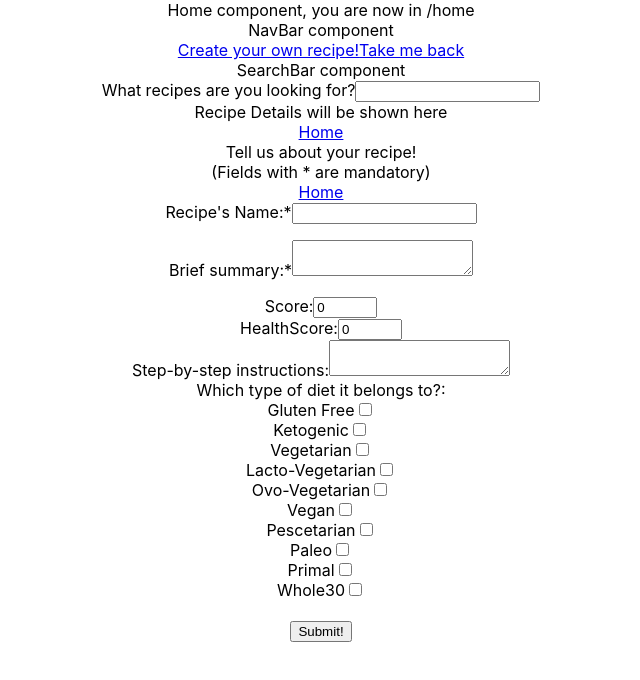
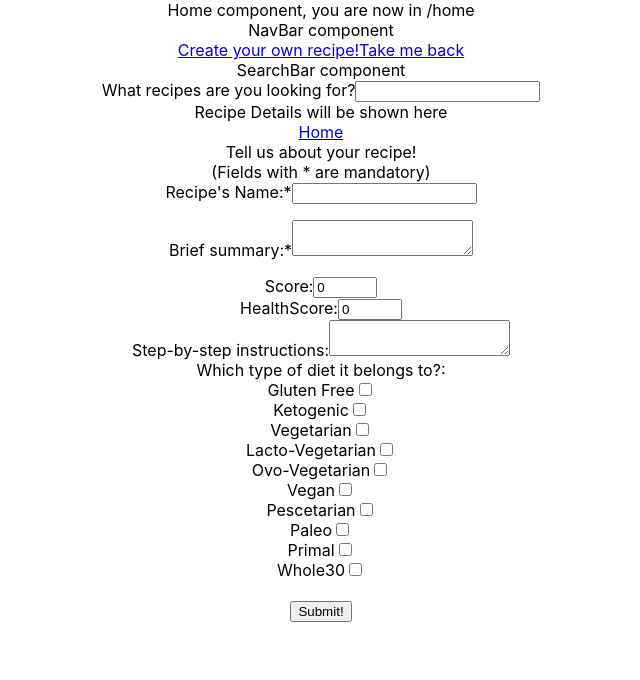
Before and after one commit to mmiglioranza22/recipes_SPA_project, a React (Create React App) app in the folder client/: page /home/create in a window 1280 px wide. Shown: the top 680 px of the page, without its empty margins (319-959 px from the left). Built offline with nearby package versions, Linux system fonts and the light colour scheme.

Commit message:
Minor changes

```diff
--- a/client/src/components/CreateForm/CreateForm.jsx
+++ b/client/src/components/CreateForm/CreateForm.jsx
@@ -1,5 +1,4 @@
 import React, { useState } from 'react';
-import { NavLink } from 'react-router-dom';
 import { postRecipe } from '../../actions/actions';
 import { useDispatch } from 'react-redux';
 import { MIN_LENGTH } from '../../constants';
@@ -20,7 +19,7 @@ export function validate(input) {
 	let errors = {};
 	if (!input.name) {
 		errors.name = 'Please enter a name for your recipe.';
-	} else if (!/^[\w\-\s]+$/.test(input.rname)) {
+	} else if (!/^[\w\-\s]+$/.test(input.name)) {
 		errors.name = 'Only alphanumeric characters are allowed.';
 	}
 	if (!input.summary) {
@@ -32,10 +31,8 @@ export function validate(input) {
 };
 
 export default function CreateForm() {
-
 	const dispatch = useDispatch();
 	const [errors, setErrors] = React.useState({});
-
 	const [input, setInput] = useState({
 		name: "",
 		summary: "",
@@ -64,7 +61,6 @@ export default function CreateForm() {
 		};
 	};
 
-
 	const handleSubmit = (e) => {
 		e.preventDefault();
 		if (errors.name === undefined && errors.summary === undefined && input.name.length > 0 && input.summary.length >= MIN_LENGTH) {
@@ -81,7 +77,6 @@ export default function CreateForm() {
 		<div>
 			<div>Tell us about your recipe!</div>
 			<div>(Fields with * are mandatory)</div>
-			<NavLink to='/home'>Home</NavLink>
 			<form onSubmit={handleSubmit}>
 				<label htmlFor='name' >Recipe's Name:</label>
 				<span>*</span><input className={errors.name && 'danger'}
```
